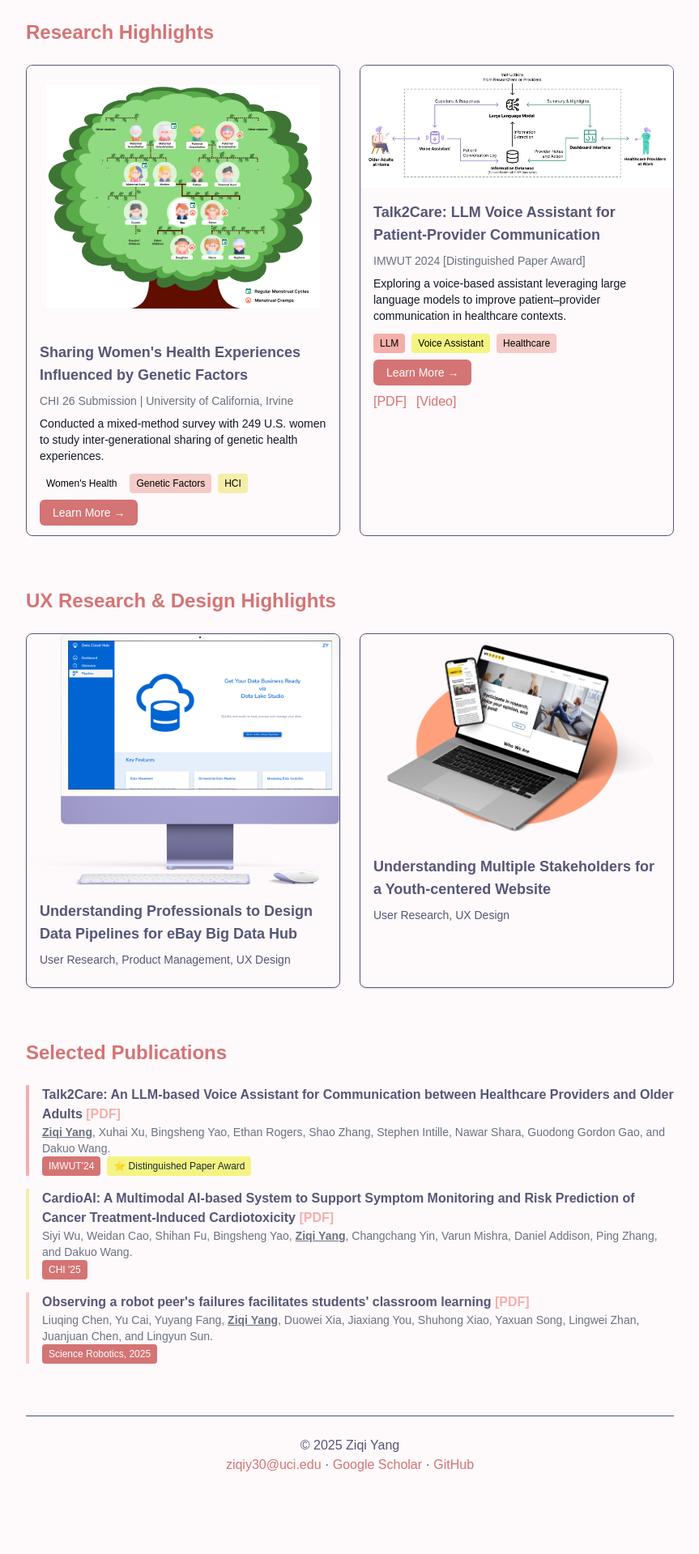
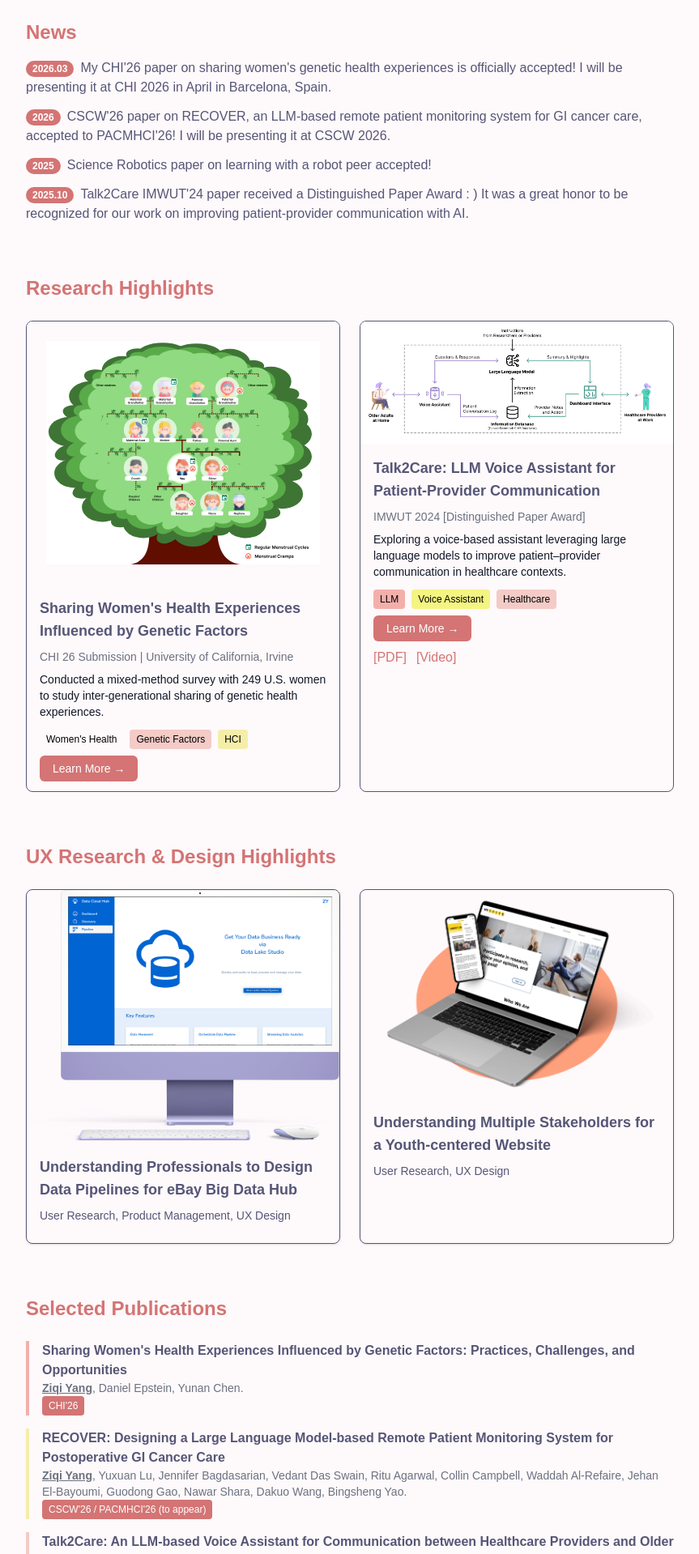
Before and after one commit to EugeniaYang/ziqi-yang, a Next.js app in the folder ziqi-yang/: page / in a window 1280 px wide. Shown: the part 660-2579 px from the top of the page at 81% size, without its empty margins (208-1071 px from the left). Built offline with nearby package versions, Linux system fonts and the light colour scheme.

Commit message:
update cv

```diff
--- a/ziqi-yang/app/page.tsx
+++ b/ziqi-yang/app/page.tsx
@@ -59,6 +59,37 @@ export default function Home() {
           new sports. I’m always happy to meet new ideas, opportunities, and
           collaborators!
         </p>
+      </section>
+
+      {/* News Section */}
+      <section className="mb-16">
+        <h2 className="text-2xl font-bold mb-4 pastel-title-accent">News</h2>
+        <ul className="space-y-3 text-gray-700">
+          <li>
+            <span className="inline-block px-2 py-0.5 mr-2 rounded-full text-xs font-semibold" style={{ backgroundColor: 'var(--title-melon-dark)', color: 'white' }}>
+              2026.03
+            </span>
+            My CHI&apos;26 paper on sharing women&apos;s genetic health experiences is officially accepted! I will be presenting it at CHI 2026 in April in Barcelona, Spain.
+          </li>
+          <li>
+            <span className="inline-block px-2 py-0.5 mr-2 rounded-full text-xs font-semibold" style={{ backgroundColor: 'var(--title-melon-dark)', color: 'white' }}>
+              2026
+            </span>
+            CSCW&apos;26 paper on RECOVER, an LLM-based remote patient monitoring system for GI cancer care, accepted to PACMHCI&apos;26! I will be presenting it at CSCW 2026.
+          </li>
+          <li>
+            <span className="inline-block px-2 py-0.5 mr-2 rounded-full text-xs font-semibold" style={{ backgroundColor: 'var(--title-melon-dark)', color: 'white' }}>
+              2025
+            </span>
+            Science Robotics paper on learning with a robot peer accepted!
+          </li>
+          <li>
+            <span className="inline-block px-2 py-0.5 mr-2 rounded-full text-xs font-semibold" style={{ backgroundColor: 'var(--title-melon-dark)', color: 'white' }}>
+              2025.10
+            </span>
+            Talk2Care IMWUT&apos;24 paper received a Distinguished Paper Award : ) It was a great honor to be recognized for our work on improving patient-provider communication with AI.
+          </li>
+        </ul>
       </section>
 
       {/* Research Highlights Section */}
@@ -214,13 +245,49 @@ export default function Home() {
         <ul className="space-y-4" style={{ color: 'var(--text-primary)' }}>
           <li>
             <div className="border-l-4 pl-4" style={{ borderColor: 'var(--melon)' }}>
-              <p className="font-semibold">Talk2Care: An LLM-based Voice Assistant for Communication between Healthcare Providers and Older Adults <a
+              <p className="font-semibold">
+                Sharing Women&apos;s Health Experiences Influenced by Genetic Factors: Practices, Challenges, and Opportunities
+              </p>
+              <p className="text-sm" style={{ color: 'var(--text-secondary)' }}>
+                <strong><u>Ziqi Yang</u></strong>, Daniel Epstein, Yunan Chen.
+              </p>
+              <div className="flex flex-wrap gap-2 mb-2">
+                <span className="px-2 py-1 rounded text-xs" style={{ backgroundColor: 'var(--title-melon-dark)', color: 'white' }}>
+                  CHI{"'"}26
+                </span>
+              </div>
+            </div>
+          </li>
+
+          <li>
+            <div className="border-l-4 pl-4" style={{ borderColor: 'var(--vanilla)' }}>
+              <p className="font-semibold">
+                RECOVER: Designing a Large Language Model-based Remote Patient Monitoring System for Postoperative GI Cancer Care
+              </p>
+              <p className="text-sm" style={{ color: 'var(--text-secondary)' }}>
+                <strong><u>Ziqi Yang</u></strong>, Yuxuan Lu, Jennifer Bagdasarian, Vedant Das Swain, Ritu Agarwal,
+                Collin Campbell, Waddah Al-Refaire, Jehan El-Bayoumi, Guodong Gao, Nawar Shara, Dakuo Wang, Bingsheng Yao.
+              </p>
+              <div className="flex flex-wrap gap-2 mb-2">
+                <span className="px-2 py-1 rounded text-xs" style={{ backgroundColor: 'var(--title-melon-dark)', color: 'white' }}>
+                  CSCW{"'"}26 / PACMHCI{"'"}26 (to appear)
+                </span>
+              </div>
+            </div>
+          </li>
+
+          <li>
+            <div className="border-l-4 pl-4" style={{ borderColor: 'var(--tea-rose-red)' }}>
+              <p className="font-semibold">
+                Talk2Care: An LLM-based Voice Assistant for Communication between Healthcare Providers and Older Adults{" "}
+                <a
                   href="https://doi.org/10.1145/3659625"
                   target="_blank"
                   className="hover:underline transition-colors pastel-link-primary"
                 >
                   [PDF]
-              </a></p>
+                </a>
+              </p>
               <p className="text-sm" style={{ color: 'var(--text-secondary)' }}>
                 <strong><u>Ziqi Yang</u></strong>, Xuhai Xu, Bingsheng Yao, Ethan Rogers, Shao Zhang, Stephen Intille, Nawar Shara, Guodong Gordon Gao, and Dakuo Wang.
               </p>
@@ -237,13 +304,16 @@ export default function Home() {
 
           <li>
             <div className="border-l-4 pl-4" style={{ borderColor: 'var(--vanilla)' }}>
-              <p className="font-semibold">CardioAI: A Multimodal AI-based System to Support Symptom Monitoring and Risk Prediction of Cancer Treatment-Induced Cardiotoxicity <a
+              <p className="font-semibold">
+                CardioAI: A Multimodal AI-based System to Support Symptom Monitoring and Risk Prediction of Cancer Treatment-Induced Cardiotoxicity{" "}
+                <a
                   href="https://doi.org/10.1145/3706598.3714272"
                   target="_blank"
                   className="hover:underline transition-colors pastel-link-primary"
                 >
                   [PDF]
-              </a></p>
+                </a>
+              </p>
               <p className="text-sm" style={{ color: 'var(--text-secondary)' }}>
                 Siyi Wu, Weidan Cao, Shihan Fu, Bingsheng Yao, <strong><u>Ziqi Yang</u></strong>, Changchang Yin, Varun Mishra, Daniel Addison, Ping Zhang, and Dakuo Wang.
               </p>
@@ -257,7 +327,8 @@ export default function Home() {
 
           <li>
             <div className="border-l-4 pl-4" style={{ borderColor: 'var(--tea-rose-red)' }}>
-              <p className="font-semibold">Observing a robot peer{"'"}s failures facilitates students{"'"} classroom learning <a
+              <p className="font-semibold">Observing a robot peer{"'"}s failures facilitates students{"'"} classroom learning{" "}
+                <a
                 href="https://doi.org/10.1126/scirobotics.adu5257"
                 target="_blank"
                 className="hover:underline transition-colors pastel-link-primary"
@@ -290,7 +361,7 @@ export default function Home() {
           </a>{" "}
           ·{" "}
           <a
-            href="https://scholar.google.com/citations?user=IU7kufwAAAAJ"
+            href="https://scholar.google.com/citations?user=mOC0708AAAAJ&hl=en&oi=ao"
             className="hover:underline transition-colors pastel-title-primary"
             target="_blank"
           >
```
Also changed, not shown: 1 other file (tests, documents, lock files or other folders). Lines whose indentation alone changed are shown as unchanged.
